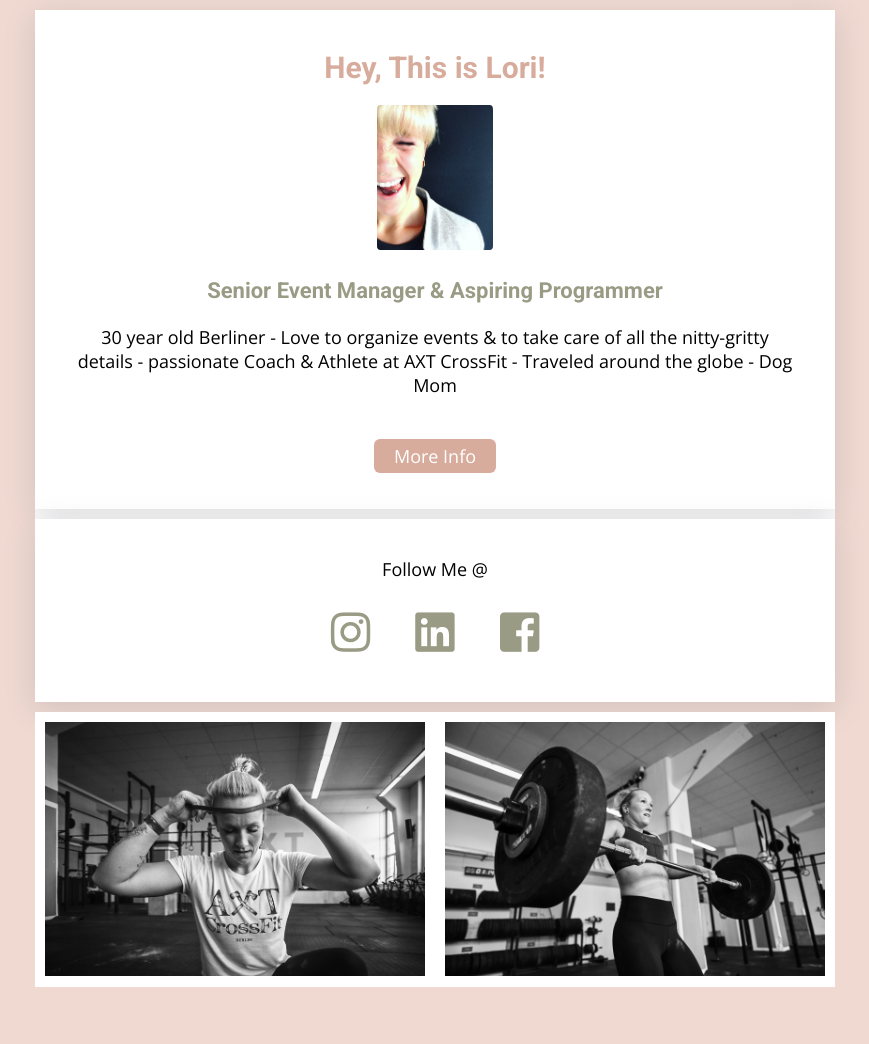
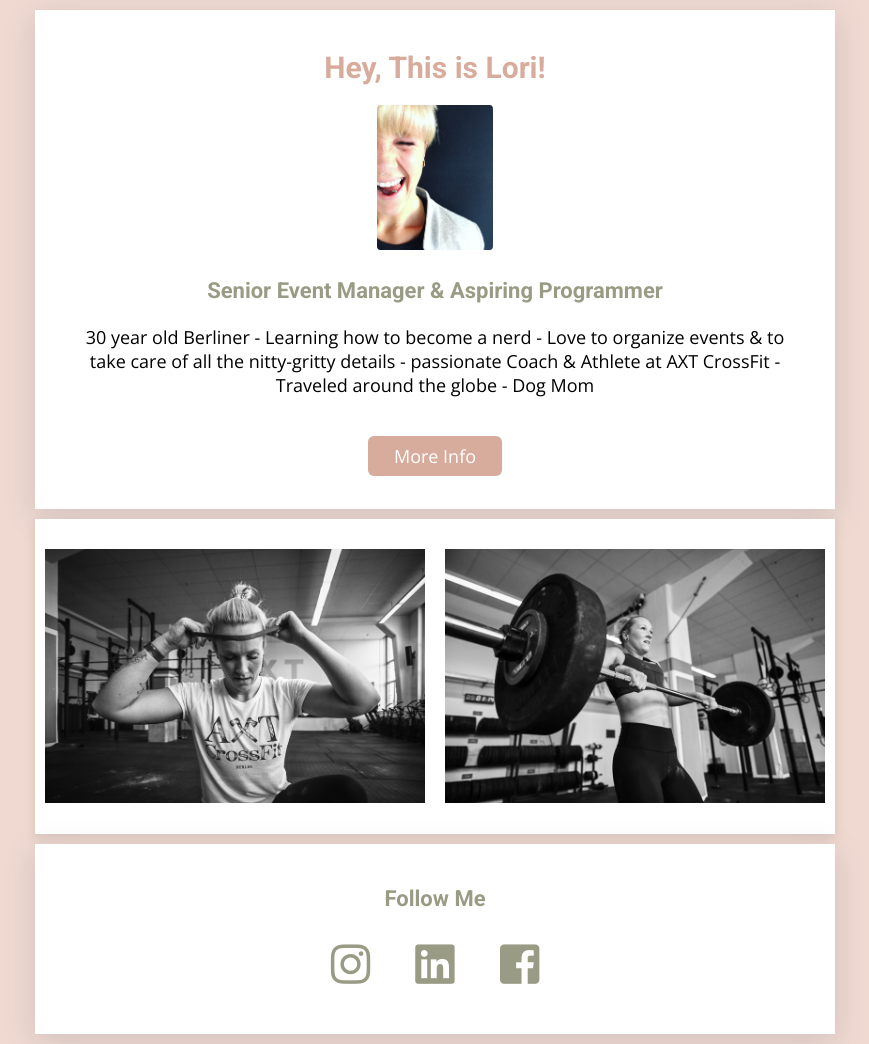
Before and after one commit to LoMatzke/profile, a plain HTML site: page index.html in a window 1280 px wide. Shown: the whole page, without its empty margins (205-1074 px from the left). Before the commit the page ends 987 px from the top, so only its background shows below. Drawn offline with nearby package versions, Linux system fonts and the light colour scheme.

Commit message:
make my profile prettier

```diff
--- a/index.html
+++ b/index.html
@@ -19,19 +19,10 @@
         <h1>Hey, This is Lori!</h1>
         <img src="images/IMG_3374.jpg" alt="Headshot" class="avatar">
         <h3>Senior Event Manager & Aspiring Programmer</h3>
-        <p>30 year old Berliner - Love to organize events & to take care of all the nitty-gritty details - passionate Coach & Athlete at AXT CrossFit -
+        <p>30 year old Berliner - Learning how to become a nerd - Love to organize events & to take care of all the nitty-gritty details - passionate Coach & Athlete at AXT CrossFit -
           Traveled around the globe - Dog Mom</p>
         <br>
         <a href="https://www.axtcrossfit.com/" target="_blank" class="btn-pink">More Info</a>
-      </div>
-
-      <div class="card-2 text-center">
-        <p>Follow Me @</p>
-        <ul class="social-design social-list-inline">
-          <li><a href="https://www.instagram.com/lori_lynn_berlin/" target="_blank" class="contact-links"><i class="fab fa-instagram"></i></a></li>
-          <li><a href="https://www.instagram.com/lori_lynn_berlin/" target="_blank" class="contact-links"><i class="fab fa-linkedin"></i></a></li>
-          <li><a href="https://www.instagram.com/lori_lynn_berlin/" target="_blank" class="contact-links"><i class="fab fa-facebook-square"></i></a></li>
-        </ul>
       </div>
 
       <div class="card-3">
@@ -42,6 +33,15 @@
           <img src="images/DSC_9522.jpeg" alt="Headshot" style="width:100%">
         </div>
       </div>
+
+      <div class="card-2 text-center">
+        <h3>Follow Me</h3>
+        <ul class="social-design social-list-inline">
+          <li><a href="https://www.instagram.com/lori_lynn_berlin/" target="_blank" class="contact-links"><i class="fab fa-instagram"></i></a></li>
+          <li><a href="https://www.instagram.com/lori_lynn_berlin/" target="_blank" class="contact-links"><i class="fab fa-linkedin"></i></a></li>
+          <li><a href="https://www.instagram.com/lori_lynn_berlin/" target="_blank" class="contact-links"><i class="fab fa-facebook-square"></i></a></li>
+        </ul>
+      </div>
     </div>
   </body>
 </html>
--- a/style.css
+++ b/style.css
@@ -24,16 +24,12 @@ p, li {
   font-size: 18px;
 }
 
-div {
-  background-color: white;
-}
-
 .btn-pink {
   text-decoration: none;
   background-color: #d8ac9c;
   color: white;
   font-size: 18px;
-  padding: 5px 20px;
+  padding: 8px 26px;
   border-radius: 6px;
 }
 
@@ -79,7 +75,6 @@ i:hover {
 
 /* Three image containers (use 25% for four, and 50% for two, etc) */
 .column {
-  float: left;
   width: 50%;
   padding: 10px 10px 5px 10px;
 }
@@ -95,16 +90,21 @@ i:hover {
   box-shadow: rgba(100, 100, 111, 0.2) 0px 7px 29px 0px;
   padding: 20px 40px 40px 40px;
   margin: 10px 0;
+  background-color: white;
 }
 
 .card-2 {
   box-shadow: rgba(100, 100, 111, 0.2) 0px 7px 29px 0px;
   padding: 20px 40px 20px 40px;
   margin: 10px 0;
+  background-color: white;
 }
 
 .card-3 {
   box-shadow: rgba(0, 0, 0, 0.1) 0px 4px 12px;
+  display: flex;
+  background-color: white;
+  padding: 20px 0;
 }
 
 /** media queries **/
```
